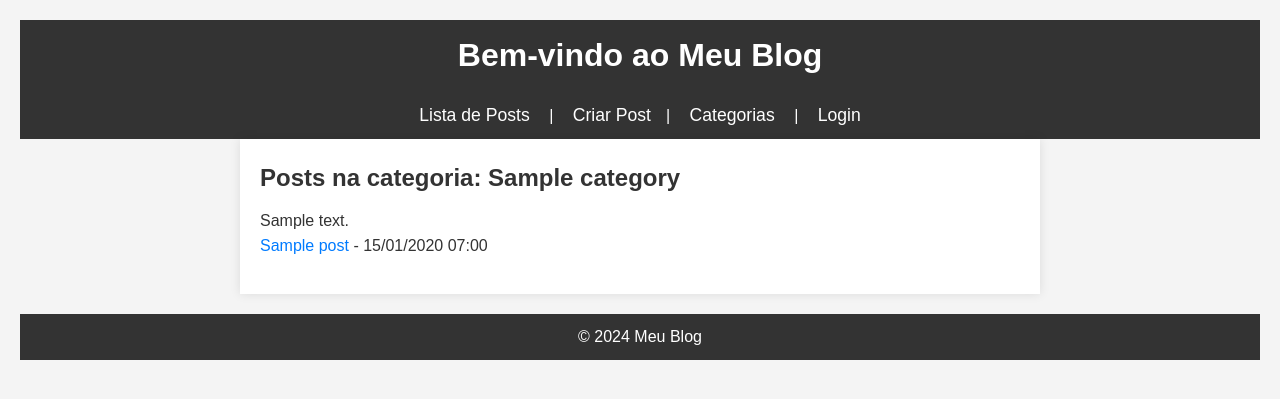
After one commit to GaboNeg/meuBlogDjango, a Django app: page /blog/categoria/1/ in a window 1280 px wide. The commit adds this page. Shown: the top 399 px of the page. Run offline with Django 4.2, Linux system fonts and the light colour scheme; tables that the repository leaves empty hold one stand-in row (values such as "Sample post").

Commit message:
Implementação das categorias

```diff
--- a/accounts/templates/header.html
+++ b/accounts/templates/header.html
@@ -2,7 +2,8 @@
     <h1>Bem-vindo ao Meu Blog</h1>
     <nav>
         <a href="{% url 'lista_posts' %}">Lista de Posts</a> |
-        <a href="{% url 'cria_post' %}">Criar Post</a>
+        <a href="{% url 'cria_post' %}">Criar Post</a>|
+        <a href="{% url 'lista_categorias' %}">Categorias</a>
 
         {% if user.is_authenticated %}
             | <span>Logado como {{ user.username }}</span>
--- a/blog/admin.py
+++ b/blog/admin.py
@@ -1,5 +1,6 @@
 from django.contrib import admin
-from .models import Post, Comment
+from .models import *
 
 admin.site.register(Post)
 admin.site.register(Comment)
+admin.site.register(Category)
--- a/blog/models.py
+++ b/blog/models.py
@@ -1,14 +1,24 @@
 from django.db import models
 from django.conf import settings
+
+
+class Category(models.Model):
+    nome = models.CharField(max_length=100)
+    descricao = models.TextField()
+
+    def __str__(self):
+        return self.nome
 
 
 class Post(models.Model):
     titulo = models.CharField(max_length=200)
     conteudo = models.TextField()
     data_postagem = models.DateTimeField(auto_now_add=True)
+    categorias = models.ManyToManyField(Category, related_name='posts')
 
     def __str__(self):
         return self.titulo
+
 
 class Comment(models.Model):
     post = models.ForeignKey(Post, related_name='comentarios', on_delete=models.CASCADE)
--- /dev/null
+++ b/blog/templates/blog/categoria_detalhada.html
@@ -0,0 +1,16 @@
+{% extends 'base.html' %}
+
+{% block title %}Posts na categoria: {{ categoria.nome }}{% endblock %}
+
+{% block content %}
+    <h2>Posts na categoria: {{ categoria.nome }}</h2>
+    <p>{{ categoria.descricao }}</p>
+
+    <ul>
+        {% for post in posts %}
+            <li>
+                <a href="{% url 'detalha_post' post.id %}">{{ post.titulo }}</a> - {{ post.data_postagem|date:"d/m/Y H:i" }}
+            </li>
+        {% endfor %}
+    </ul>
+{% endblock %}
--- a/blog/templates/header.html
+++ b/blog/templates/header.html
@@ -2,7 +2,8 @@
     <h1>Bem-vindo ao Meu Blog</h1>
     <nav>
         <a href="{% url 'lista_posts' %}">Lista de Posts</a> |
-        <a href="{% url 'cria_post' %}">Criar Post</a>
+        <a href="{% url 'cria_post' %}">Criar Post</a>|
+        <a href="{% url 'lista_categorias' %}">Categorias</a>
 
         {% if user.is_authenticated %}
             | <span>Logado como {{ user.username }}</span>
--- a/blog/urls.py
+++ b/blog/urls.py
@@ -8,4 +8,6 @@ urlpatterns = [
     path('post/criar/', PostCreateView.as_view(), name='cria_post'),
     path('post/editar/<int:pk>/', PostUpdateView.as_view(), name='edita_post'),
     path('post/deletar/<int:pk>/', PostDeleteView.as_view(), name='deleta_post'),
+    path('categorias/', lista_categorias, name='lista_categorias'),  # URL para listar categorias
+    path('categoria/<int:pk>/', categoria_detalhada, name='categoria_detalhada'),  # URL para página de categoria
 ]
--- a/blog/views.py
+++ b/blog/views.py
@@ -1,6 +1,6 @@
 from django.shortcuts import render, get_object_or_404, redirect
-from .models import Post, Comment
-from .forms import PostForm, CommentForm
+from .models import *
+from .forms import *
 from django.http import Http404
 from django.views.generic import ListView, DetailView, CreateView, UpdateView, DeleteView
 from django.urls import reverse_lazy
@@ -60,3 +60,14 @@ def post_comment(request, post_id):
         form = CommentForm()
 
     return render(request, 'blog/detalha_post.html', {'post': post, 'form': form})
+
+
+def lista_categorias(request):
+    categorias = Category.objects.all()  # Pega todas as categorias
+    return render(request, 'blog/lista_categorias.html', {'categorias': categorias})
+
+
+def categoria_detalhada(request, pk):
+    categoria = get_object_or_404(Category, pk=pk)  # Obtem a categoria, retorna 404 se não encontrar
+    posts = categoria.posts.all()  # Recupera todos os posts que pertencem à categoria
+    return render(request, 'blog/categoria_detalhada.html', {'categoria': categoria, 'posts': posts})
```
Also changed, not shown: blog/forms.py (+5 -2 lines), blog/templates/blog/detalha_post.html (+7 -0 lines), blog/templates/blog/lista_categorias.html (added, +13 -0 lines), blog/migrations/0003_category.py (added), blog/migrations/0004_post_categorias_alter_category_nome.py (added). Lines whose indentation alone changed are shown as unchanged.
